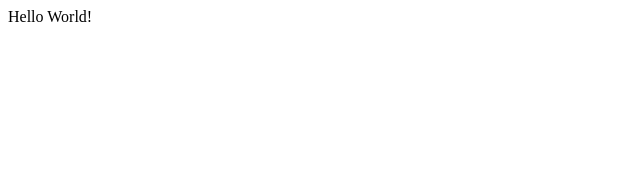
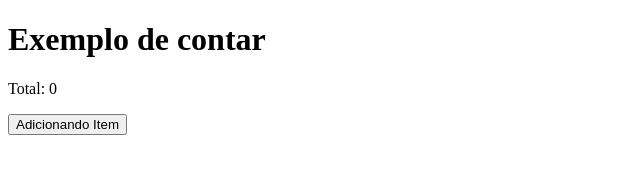
Before and after one commit to SANDEISON/curso_vue.js, a plain HTML site: page index.html in a window 1280 px wide. Shown: the whole page, without its empty margins (0-640 px from the left). Drawn offline with nearby package versions, Linux system fonts and the light colour scheme.

Commit message:
Adicionando aula_3

```diff
--- a/index.html
+++ b/index.html
@@ -1,27 +1,29 @@
 <!DOCTYPE html>
-<html lang="pt-BR">
+<html>
 <head>
-  <title>Minha primeira página Vue</title>
+  <title>Count Moose</title>
+
 </head>
 <body>
 
+<h1>Exemplo de contar</h1>
+
 <div id="app">
-    {{ message }}
+  <p>{{ "Total: " + count }}</p>
+  <button v-on:click="count++">Adicionando Item</button>
 </div>
 
 <script src="https://unpkg.com/vue@3/dist/vue.global.js"></script>
-
 <script>
   const app = Vue.createApp({
     data() {
       return {
-          message: "Hello World!"
+        count: 0
       }
     }
   })
+ app.mount('#app')
+</script>
 
-   app.mount('#app')
-
-  </script>
 </body>
 </html>
```
Also changed, not shown: 1 other file. Lines whose indentation alone changed are shown as unchanged.
